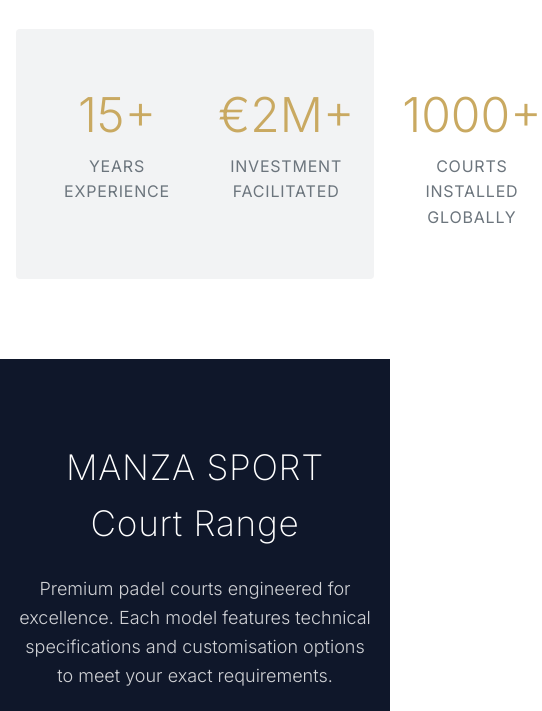
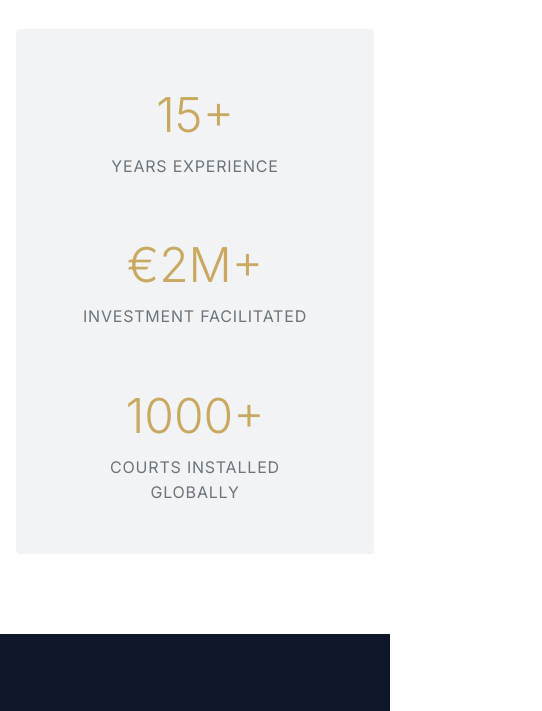
Before and after one commit to RRanch252/Padel-Craft, a plain HTML site: page index.html in a window 390 px wide. Shown: the part 3689-4400 px from the top of the page, 542 px wide, since content can reach past the window. Drawn offline with Linux system fonts and the light colour scheme.

Commit message:
Update index.html

```diff
--- a/index.html
+++ b/index.html
@@ -1411,9 +1411,8 @@
             }
 
             /* Mobile MANZA Key Stats */
-            #about .container > div:last-child > div:last-child > div > div {
-                grid-template-columns: 1fr !important;
-                gap: 2rem !important;
+            .manza-stats-grid {
+    grid-template-columns: 1fr !important;
             }
 
             /* Mobile modal adjustments */
@@ -1600,7 +1599,7 @@
                     MANZA Key Stats
                 </h3>
                 <div style="background: rgba(15, 23, 42, 0.05); padding: 3rem; border-radius: 4px;">
-                    <div style="display: grid; grid-template-columns: repeat(3, 1fr); gap: 3rem;">
+                    <div class="manza-stats-grid" style="display: grid; grid-template-columns: repeat(3, 1fr); gap: 3rem;">
                         <div>
                             <div style="font-size: 3rem; font-weight: 300; color: var(--accent);">15+</div>
                             <div style="font-size: 1rem; color: var(--text-secondary); text-transform: uppercase; letter-spacing: 0.05em;">Years Experience</div>
```
